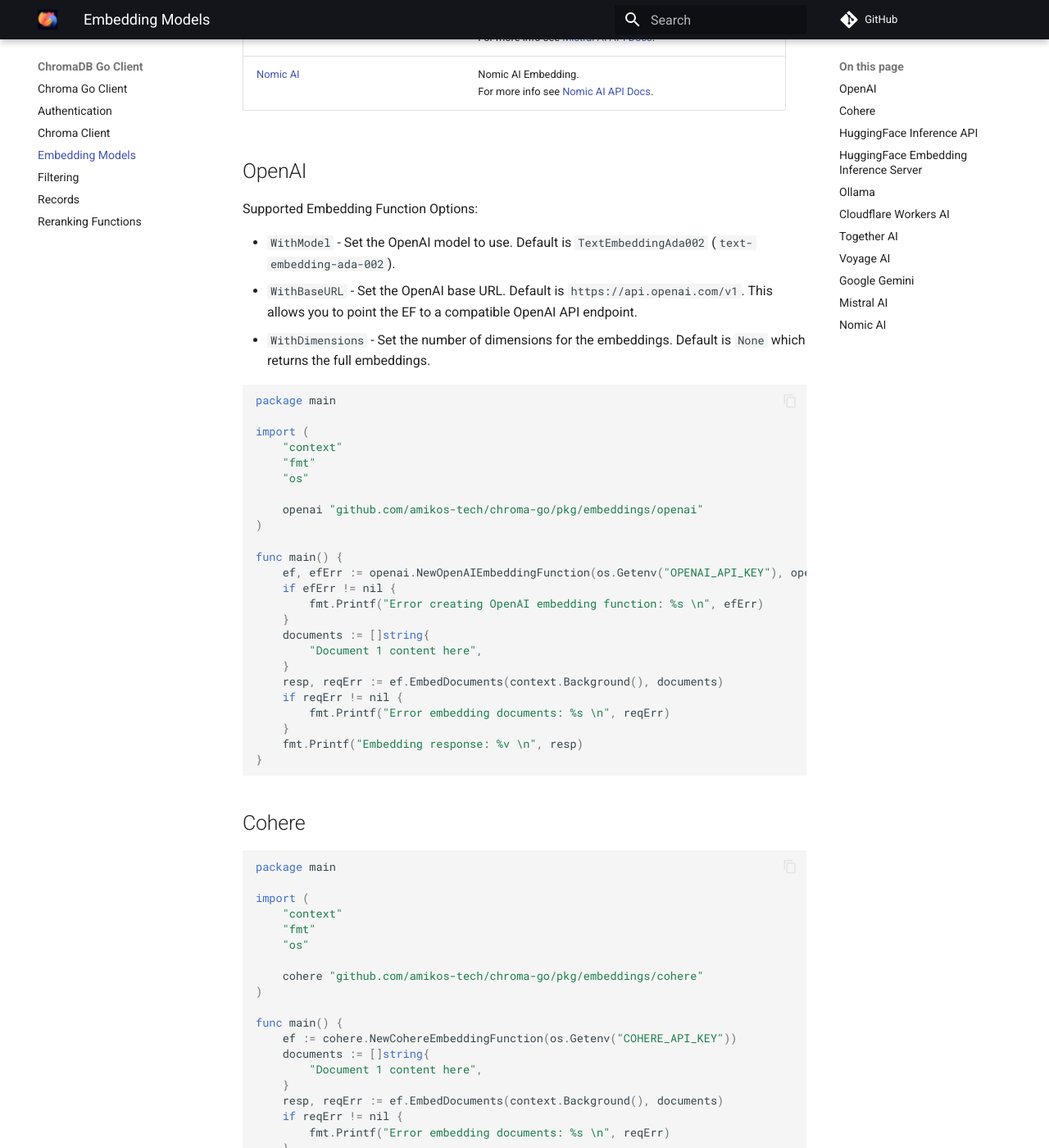
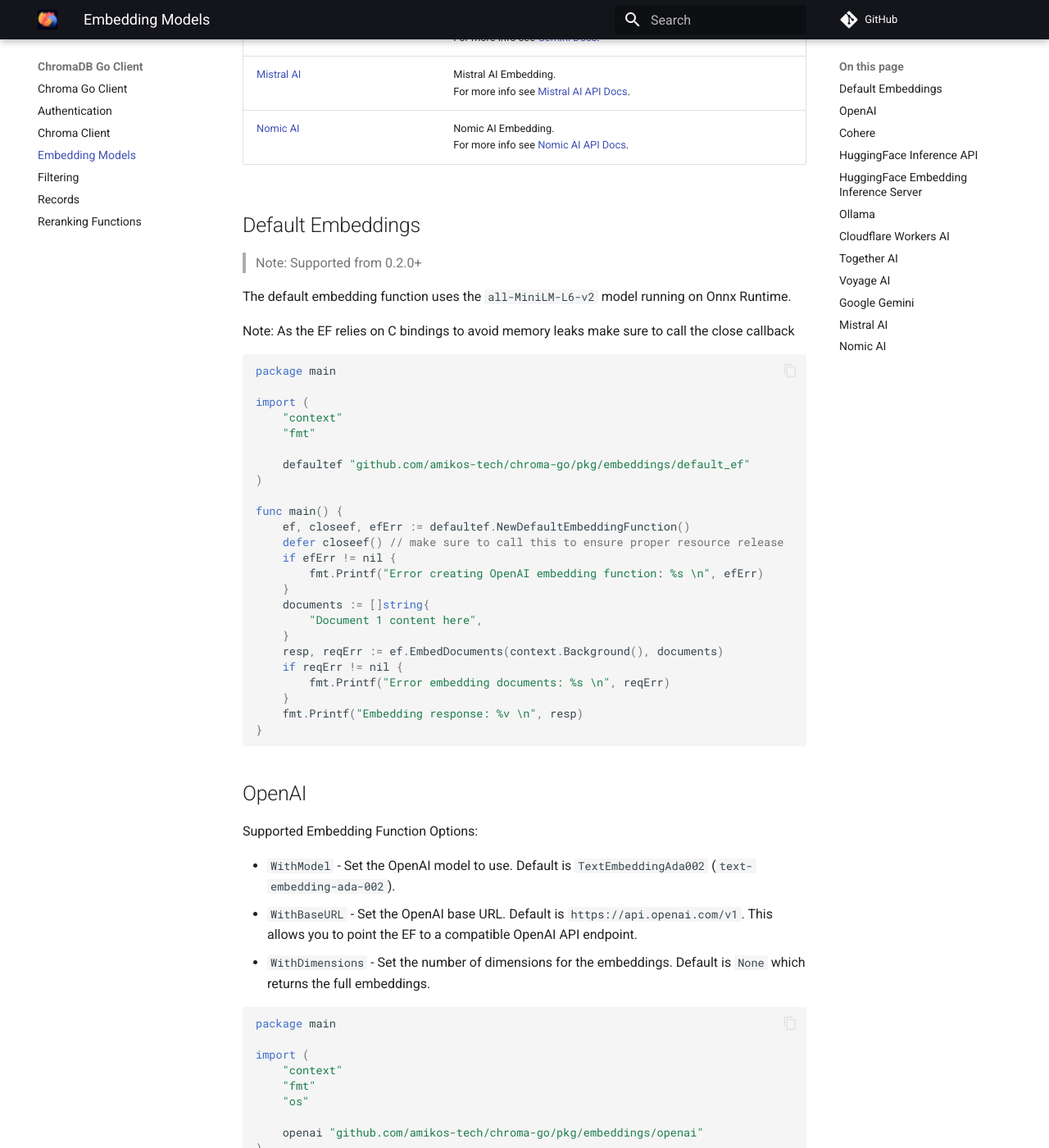
Before and after one commit to amikos-tech/chroma-go, an MkDocs documentation site: the page built from docs/docs/embeddings.md, in a window 1280 px wide and 1400 px high, scrolled down 858 px. Shown: the whole window at 82% size. Built offline with MkDocs 1.6.1 and Material for MkDocs 9.7.7, drawn with Linux system fonts in a browser that asks for light colours; comment, search, counter and statistics services are not loaded; some of the changed text lies outside the part shown.

Commit message:
docs: Default EF docs

````diff
--- a/docs/docs/embeddings.md
+++ b/docs/docs/embeddings.md
@@ -4,6 +4,7 @@ The following embedding wrappers are available:
 
 | Embedding Model                                                                   | Description                                                                                                                                                 |
 |-----------------------------------------------------------------------------------|-------------------------------------------------------------------------------------------------------------------------------------------------------------|
+| [Default Embeddings](#default-embeddings)                                         | The default Chroma embedding function running `all-MiniLM-L6-v2` on Onnx Runtime                                                                            |
 | [OpenAI](#openai)                                                                 | OpenAI embeddings API.<br/>All models are supported - see OpenAI [docs](https://platform.openai.com/docs/guides/embeddings/embedding-models) for more info. |
 | [Cohere](#cohere)                                                                 | Cohere embeddings API.<br/>All models are supported - see Cohere [API docs](https://docs.cohere.com/reference/embed) for more info.                         |
 | [HuggingFace Inference API](#huggingface-inference-api)                           | HuggingFace Inference API.<br/>All models supported by the API.                                                                                             |
@@ -15,6 +16,41 @@ The following embedding wrappers are available:
 | [Google Gemini](#google-gemini)                                                   | Google Gemini Embedding.<br/> For more info see [Gemini Docs](https://ai.google.dev/gemini-api/docs/embeddings).                                            |
 | [Mistral AI](#mistral-ai)                                                         | Mistral AI Embedding.<br/> For more info see [Mistral AI API Docs](https://docs.mistral.ai/capabilities/embeddings/).                                       |
 | [Nomic AI](#nomic-ai)                                                             | Nomic AI Embedding.<br/> For more info see [Nomic AI API Docs](https://docs.nomic.ai/atlas/models/text-embedding).                                          |
+
+## Default Embeddings
+
+> Note: Supported from 0.2.0+
+
+The default embedding function uses the `all-MiniLM-L6-v2` model running on Onnx Runtime.
+
+Note: As the EF relies on C bindings to avoid memory leaks make sure to call the close callback
+
+```go
+package main
+
+import (
+	"context"
+	"fmt"
+
+	defaultef "github.com/amikos-tech/chroma-go/pkg/embeddings/default_ef"
+)
+
+func main() {
+	ef, closeef, efErr := defaultef.NewDefaultEmbeddingFunction()
+	defer closeef() // make sure to call this to ensure proper resource release
+	if efErr != nil {
+		fmt.Printf("Error creating OpenAI embedding function: %s \n", efErr)
+	}
+	documents := []string{
+		"Document 1 content here",
+	}
+	resp, reqErr := ef.EmbedDocuments(context.Background(), documents)
+	if reqErr != nil {
+		fmt.Printf("Error embedding documents: %s \n", reqErr)
+	}
+	fmt.Printf("Embedding response: %v \n", resp)
+}
+```
 
 ## OpenAI
 
@@ -185,7 +221,8 @@ You will need to register for a Cloudflare account and create a API Token for Wo
 see [docs](https://developers.cloudflare.com/workers-ai/get-started/rest-api/#1-get-an-api-token) for more info.
 
 Models can be found in
-the [Cloudflare Workers AI docs](https://developers.cloudflare.com/workers-ai/models/#text-embeddings). `@cf/baai/bge-base-en-v1.5`
+the [Cloudflare Workers AI docs](https://developers.cloudflare.com/workers-ai/models/#text-embeddings).
+`@cf/baai/bge-base-en-v1.5`
 is the default model.
 
 ```go
````
Also changed, not shown: README.md.
